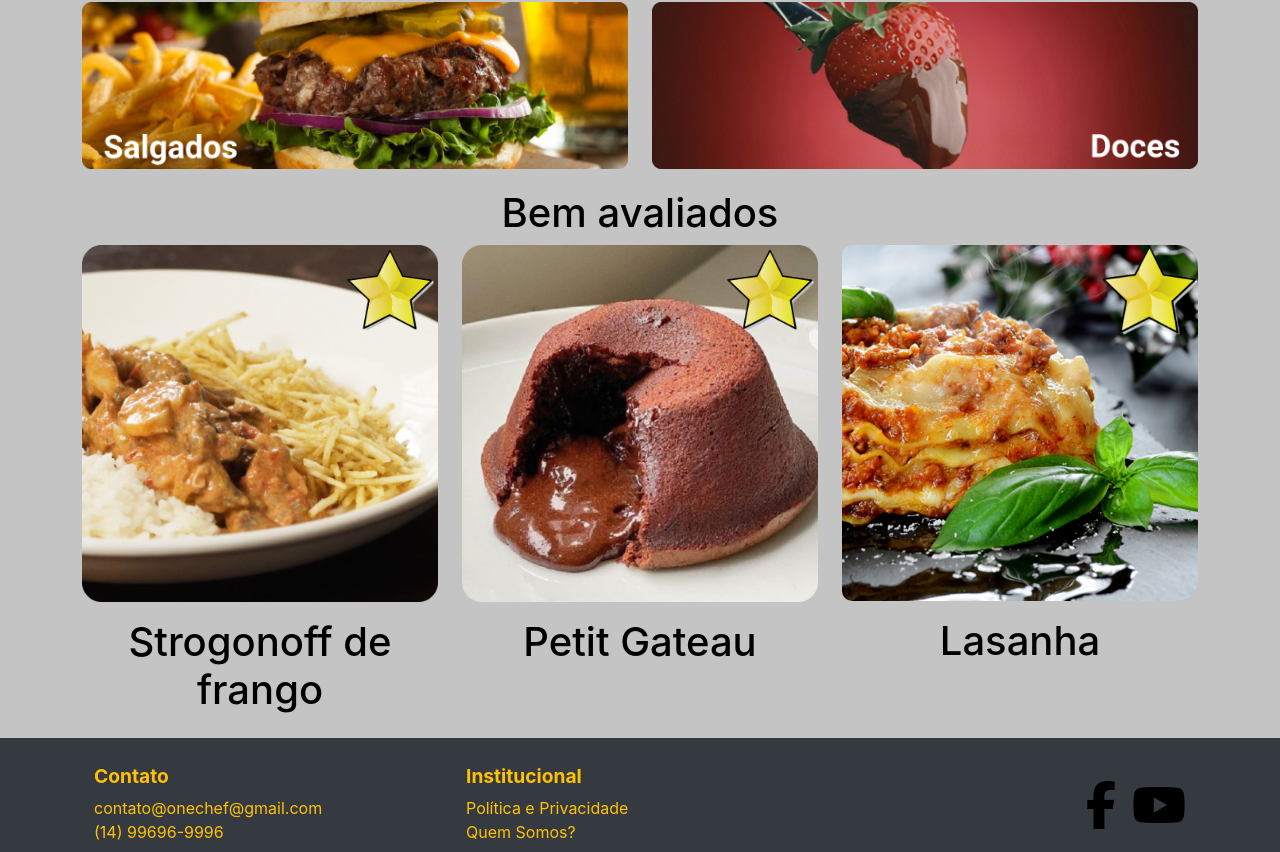
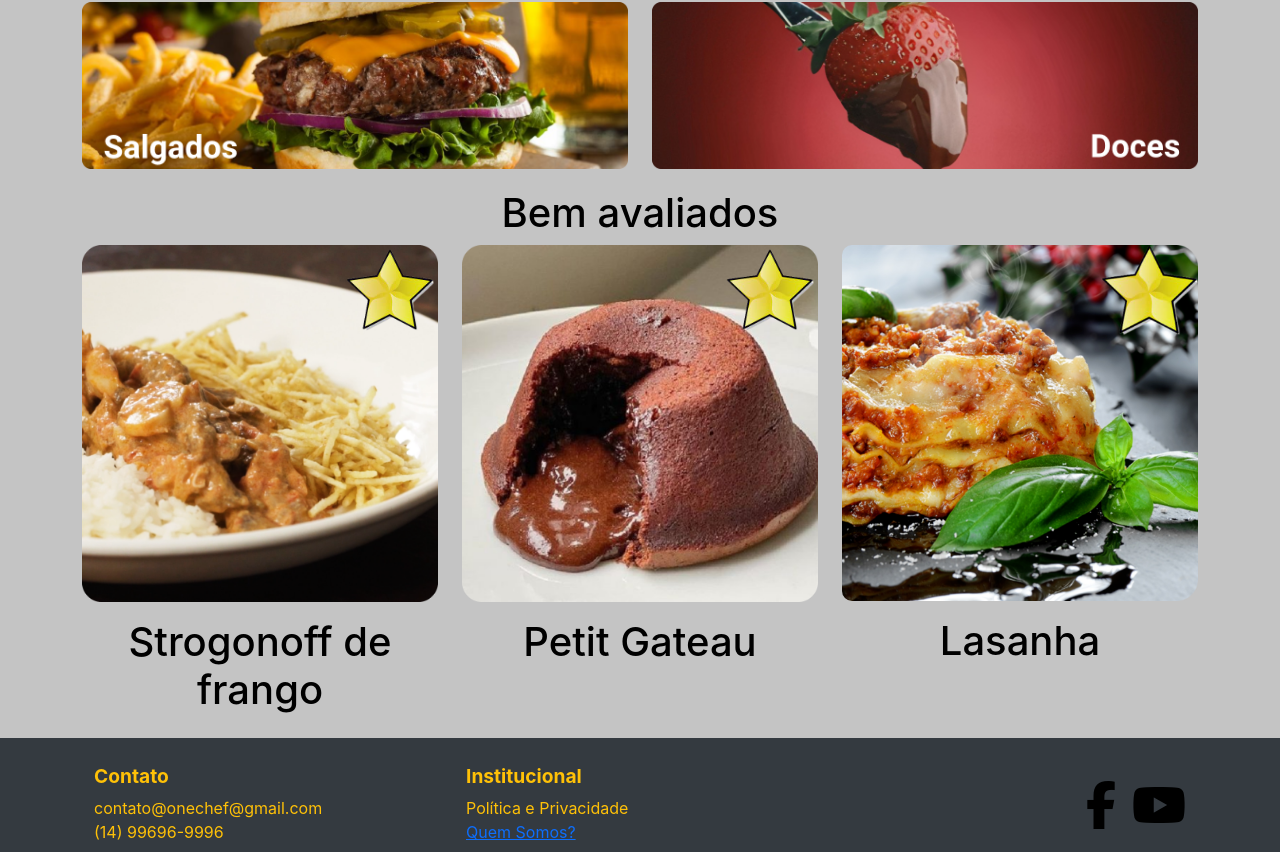
Before and after one commit to Atividades-em-grupo/OneChef, an Angular app: page / in a window 1280 px wide. Shown: the part 209-1061 px from the top of the page. Built offline with nearby package versions, Linux system fonts and the light colour scheme.

Commit message:
criação de rotas

```diff
--- a/src/app/app-routing.module.ts
+++ b/src/app/app-routing.module.ts
@@ -1,7 +1,12 @@
 import { NgModule } from '@angular/core';
 import { Routes, RouterModule } from '@angular/router';
+import { InicioComponent } from './inicio/inicio.component';
+import { QuemSomosComponent } from './quem-somos/quem-somos.component';
 
-const routes: Routes = [];
+const routes: Routes = [
+  {path: '', component: InicioComponent},
+  {path: 'quem-somos', component: QuemSomosComponent}
+];
 
 @NgModule({
   imports: [RouterModule.forRoot(routes)],
--- a/src/app/app.component.html
+++ b/src/app/app.component.html
@@ -1,5 +1,12 @@
 <app-cabecalho></app-cabecalho>
 
-<app-inicio></app-inicio>
+<router-outlet></router-outlet>
+
+<div class="content-wrapper">
+  <div class="container">
+
+  </div>
+  <!-- /.container -->
+</div>
 
 <app-rodape></app-rodape>
--- a/src/app/cabecalho/cabecalho.component.html
+++ b/src/app/cabecalho/cabecalho.component.html
@@ -1,7 +1,7 @@
 <header>
     <nav class="navbar navbar-expand-md navbar-dark bg-onechef">
         <div class="container">
-            <a class="navbar-brand" href="#"><img src="assets/imgs/logo/one-chef.png" alt="logo" class="logo"></a>
+            <a class="navbar-brand" routerLink=""><img src="assets/imgs/logo/one-chef.png" alt="logo" class="logo"></a>
 
             <button class="navbar-toggler" type="button" data-bs-toggle="collapse"
                 data-bs-target="#navbarSupportedContent" aria-controls="navbarSupportedContent" aria-expanded="false"
--- a/src/app/rodape/rodape.component.html
+++ b/src/app/rodape/rodape.component.html
@@ -12,7 +12,7 @@
                     <div class="col-md">
                         <h1>Institucional</h1>
                         <p>Política e Privacidade</p>
-                        <p>Quem Somos?</p>
+                        <p><a routerLink="/quem-somos">Quem Somos?</a></p>
                     </div>
 
                     <div class="col-md social-media justify-content-end">
```
